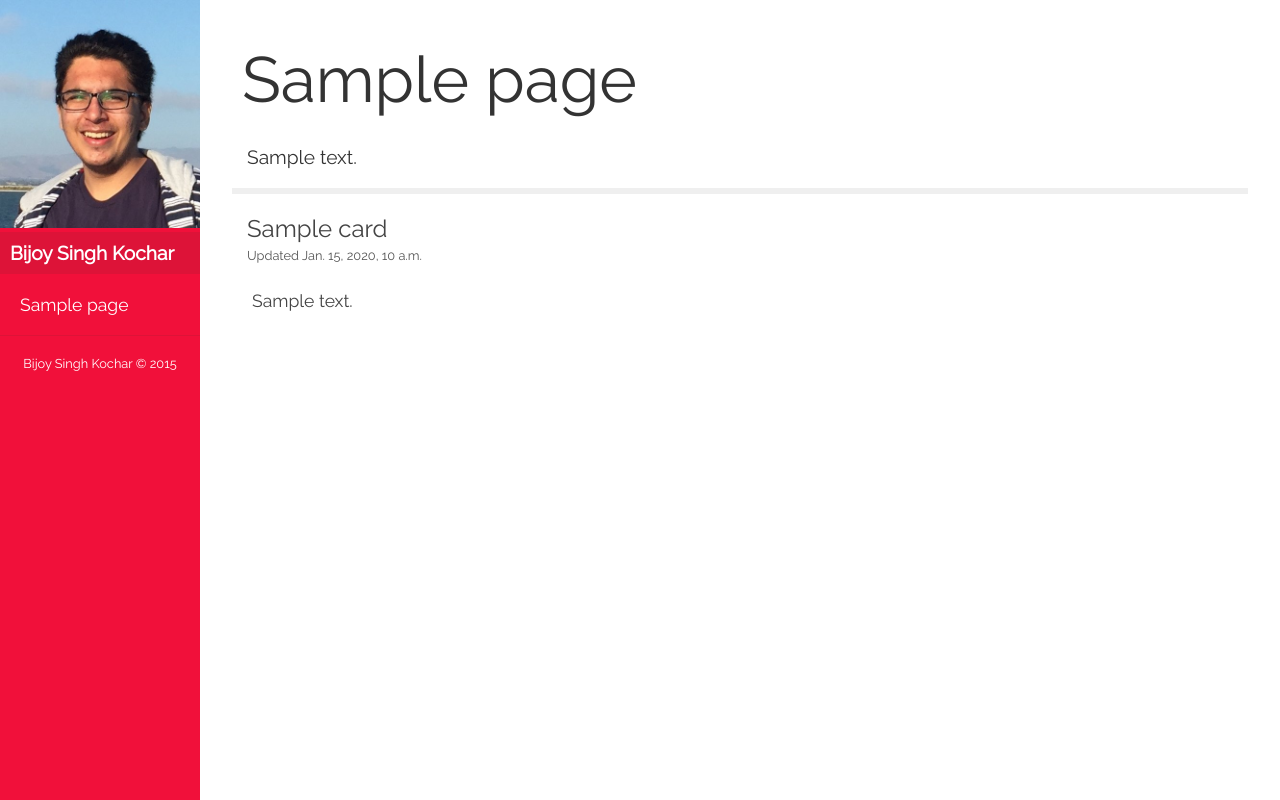
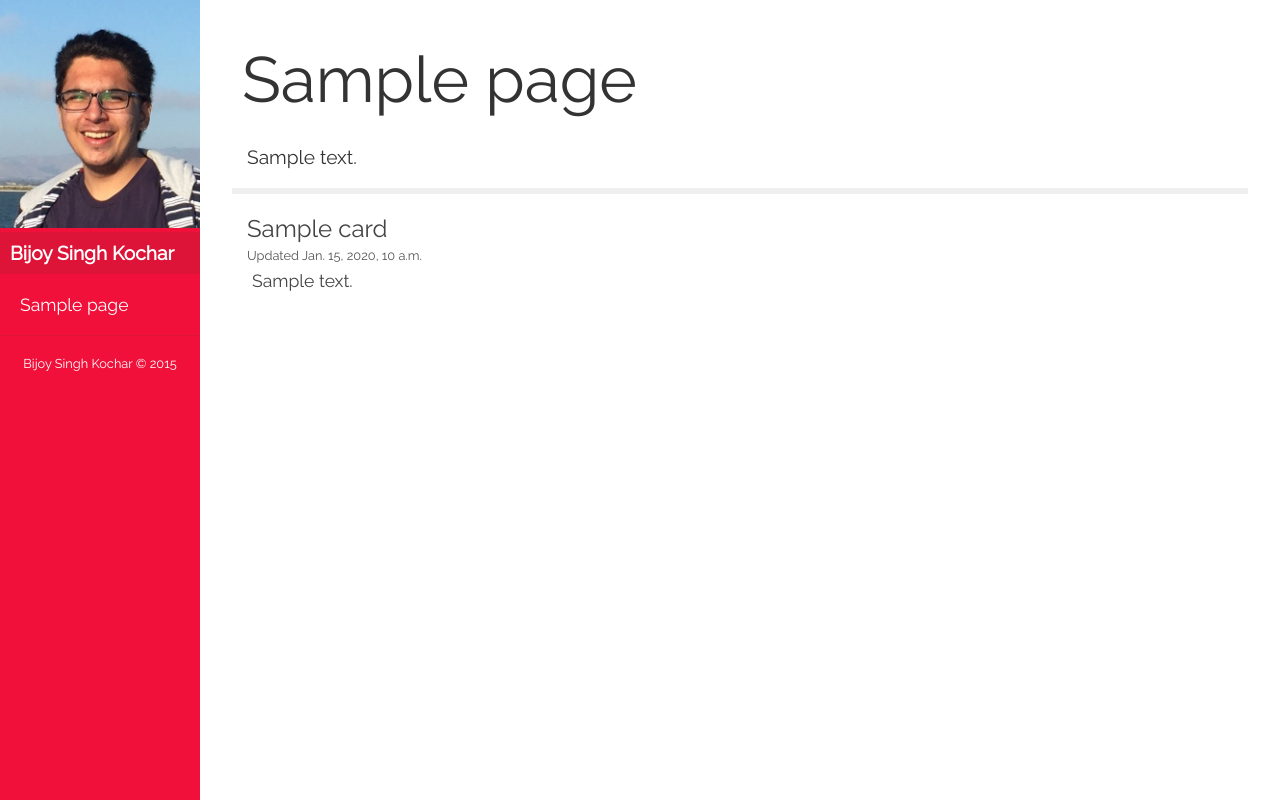
Before and after one commit to BijoySingh/HomePage, a Django app: template templates/blog.html in a window 1280 px wide. Run offline with Django 3.2, Linux system fonts and the light colour scheme; the template is opened without the code that fills it: most values are stand-ins (such as "Sample title", 1, 10 or a date in 2020).

Commit message:
Changing the padding

```diff
--- a/templates/blog.html
+++ b/templates/blog.html
@@ -68,7 +68,7 @@
                         <div class="time">
                             Updated {{ card.last_updated }}
                         </div>
-                        <div class="description">
+                        <div class="description" style="padding: 0 20px;">
                             {% autoescape off %}
                             {{ card.description }}
                             {% endautoescape %}
```
